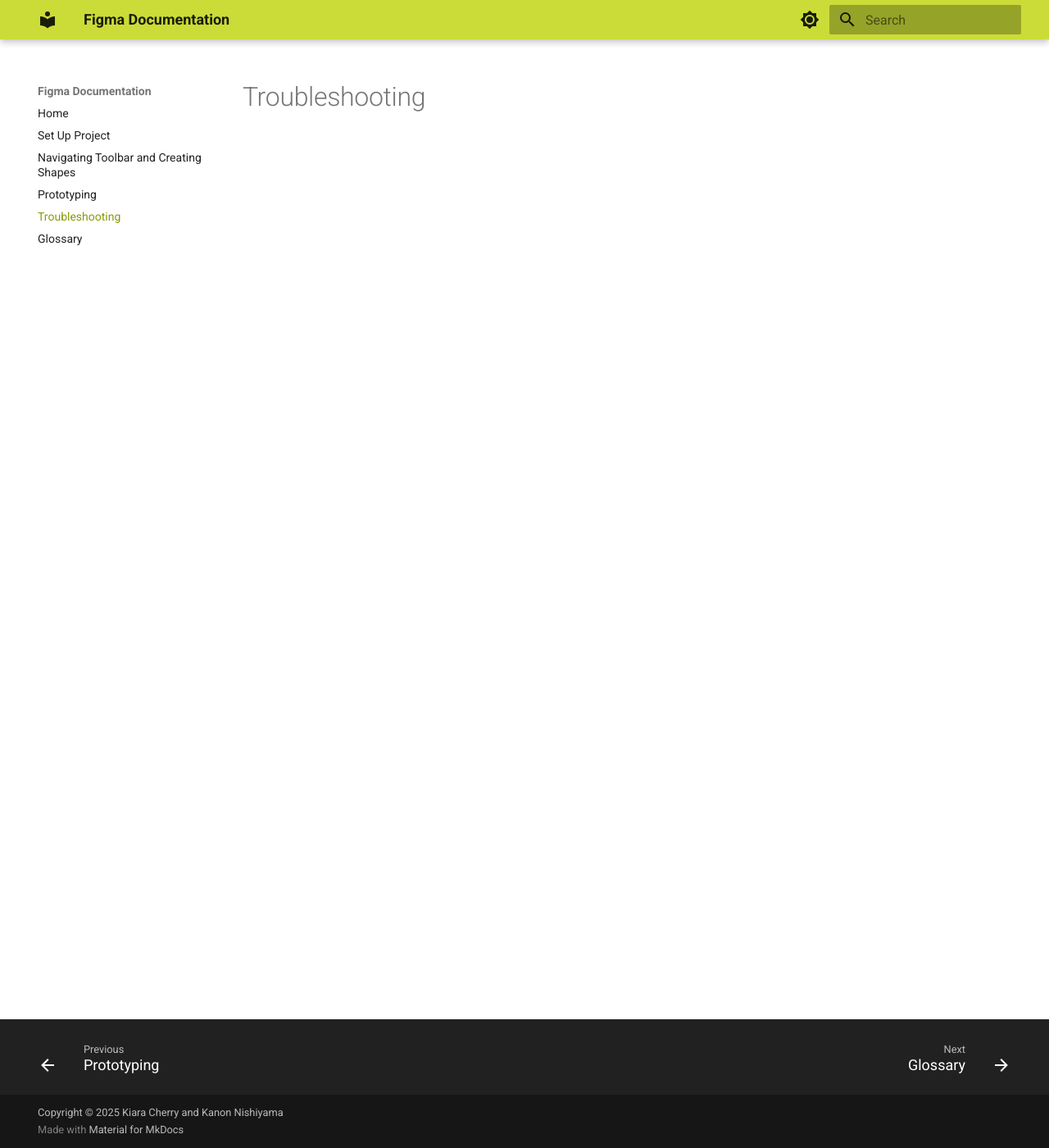
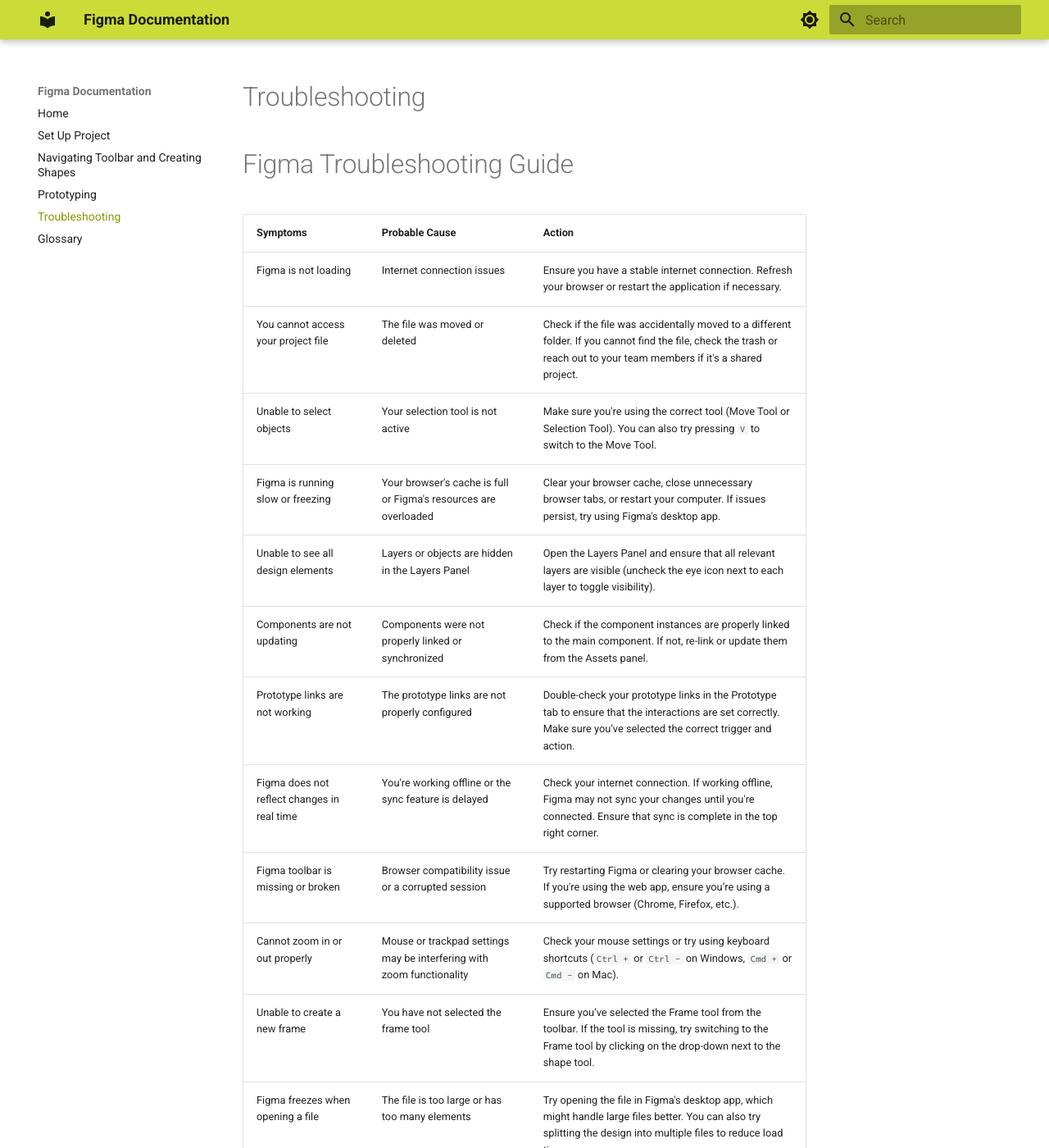
Before and after one commit to ThincutBacon/COMP-2216-Documentation, an MkDocs documentation site: the page built from docs/troubleshooting.md, in a window 1280 px wide and 1400 px high. Shown: the whole window at 82% size. Built offline with MkDocs 1.6.1 and Material for MkDocs 9.7.7, drawn with Linux system fonts in a browser that asks for light colours; some of the changed text lies outside the part shown.

Commit message:
Add troubleshooting section

```diff
--- a/docs/troubleshooting.md
+++ b/docs/troubleshooting.md
@@ -1 +1,18 @@
 # Troubleshooting
+
+# Figma Troubleshooting Guide
+
+| **Symptoms**                               | **Probable Cause**                                                   | **Action**                                                                                                                                                               |
+|--------------------------------------------|----------------------------------------------------------------------|--------------------------------------------------------------------------------------------------------------------------------------------------------------------------|
+| Figma is not loading                       | Internet connection issues                                            | Ensure you have a stable internet connection. Refresh your browser or restart the application if necessary.                                                              |
+| You cannot access your project file       | The file was moved or deleted                                        | Check if the file was accidentally moved to a different folder. If you cannot find the file, check the trash or reach out to your team members if it's a shared project.  |
+| Unable to select objects                  | Your selection tool is not active                                    | Make sure you're using the correct tool (Move Tool or Selection Tool). You can also try pressing `V` to switch to the Move Tool.                                         |
+| Figma is running slow or freezing         | Your browser's cache is full or Figma's resources are overloaded     | Clear your browser cache, close unnecessary browser tabs, or restart your computer. If issues persist, try using Figma's desktop app.                                    |
+| Unable to see all design elements         | Layers or objects are hidden in the Layers Panel                     | Open the Layers Panel and ensure that all relevant layers are visible (uncheck the eye icon next to each layer to toggle visibility).                                      |
+| Components are not updating               | Components were not properly linked or synchronized                 | Check if the component instances are properly linked to the main component. If not, re-link or update them from the Assets panel.                                        |
+| Prototype links are not working           | The prototype links are not properly configured                      | Double-check your prototype links in the Prototype tab to ensure that the interactions are set correctly. Make sure you’ve selected the correct trigger and action.         |
+| Figma does not reflect changes in real time| You're working offline or the sync feature is delayed                | Check your internet connection. If working offline, Figma may not sync your changes until you're connected. Ensure that sync is complete in the top right corner.          |
+| Figma toolbar is missing or broken        | Browser compatibility issue or a corrupted session                   | Try restarting Figma or clearing your browser cache. If you're using the web app, ensure you’re using a supported browser (Chrome, Firefox, etc.).                         |
+| Cannot zoom in or out properly            | Mouse or trackpad settings may be interfering with zoom functionality| Check your mouse settings or try using keyboard shortcuts (`Ctrl +` or `Ctrl -` on Windows, `Cmd +` or `Cmd -` on Mac).                                                    |
+| Unable to create a new frame              | You have not selected the frame tool                                 | Ensure you’ve selected the Frame tool from the toolbar. If the tool is missing, try switching to the Frame tool by clicking on the drop-down next to the shape tool.        |
+| Figma freezes when opening a file         | The file is too large or has too many elements                       | Try opening the file in Figma's desktop app, which might handle large files better. You can also try splitting the design into multiple files to reduce load times.        |
```
